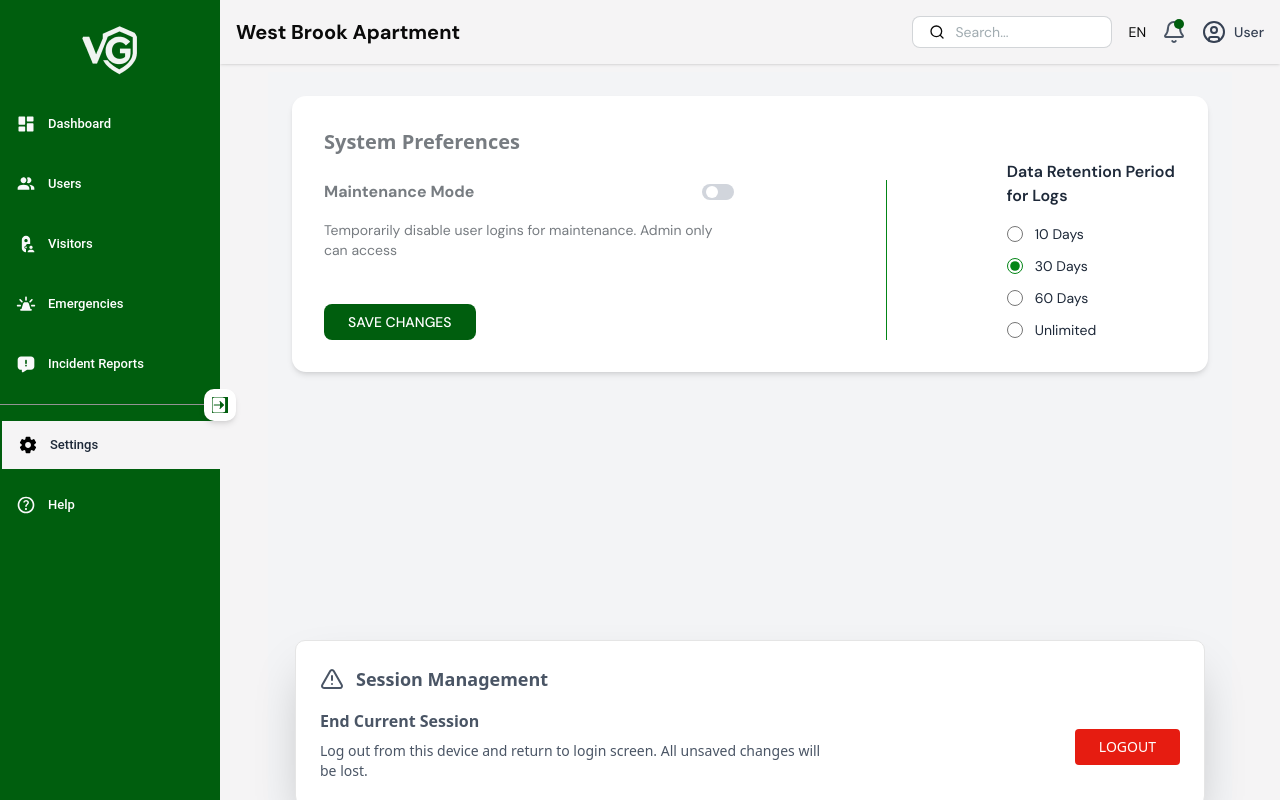
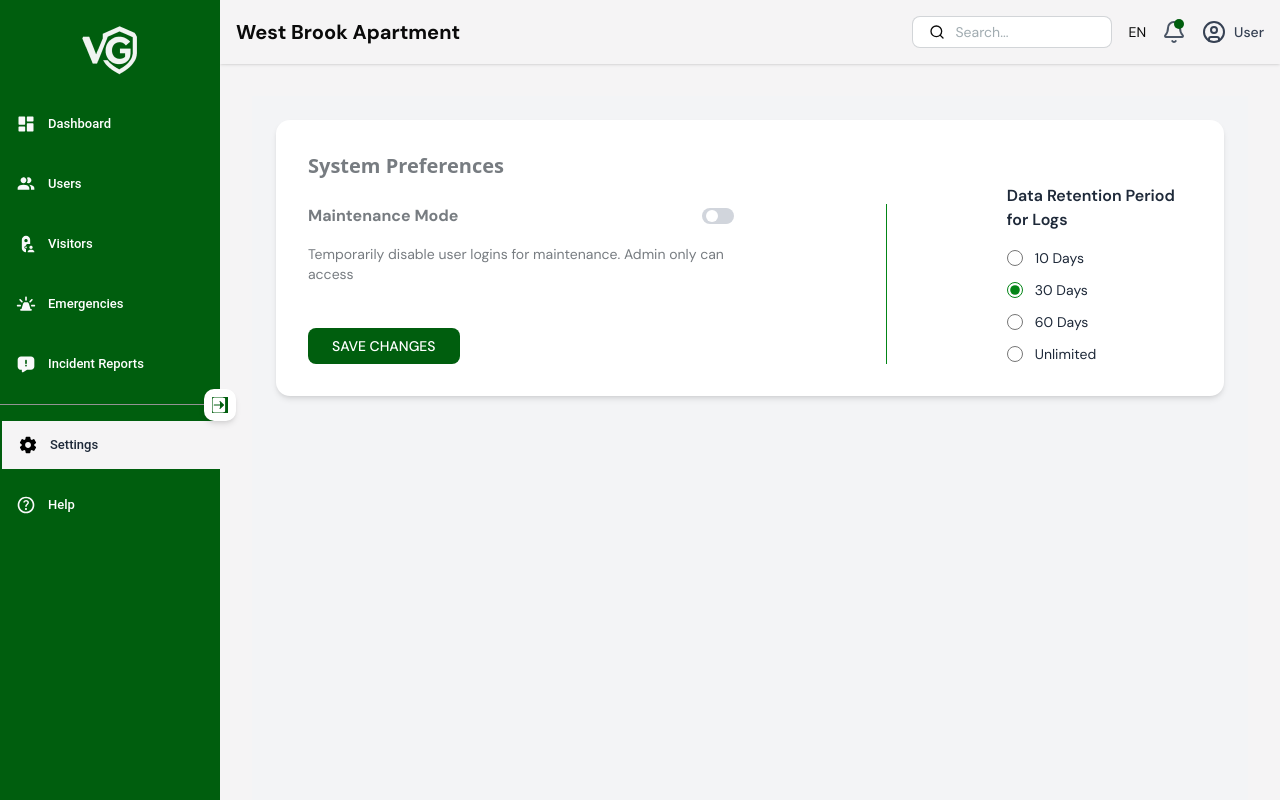
Before and after one commit to Rose-Irungu/kiosk, a React (Vite) app: page /settings in a window 1280 px wide. Built offline with nearby package versions, Linux system fonts and the light colour scheme; no server answers.

Commit message:
Merge branch 'dev'

```diff
--- a/src/components/SessionManagement.jsx
+++ b/src/components/SessionManagement.jsx
@@ -10,7 +10,8 @@ export default function SessionManagementCard() {
 
 
   return (
-    <div className=" p-5 mx-auto    max-w-[950px] w-[950px] ">
+    <div className="p-5 w-full max-w-6xl mx-auto">
+
 
       <div className="border-1  rounded-lg bg-white p-6 shadow-2xl  ">
 
--- a/src/pages/Dashboardpages/Settings.jsx
+++ b/src/pages/Dashboardpages/Settings.jsx
@@ -5,18 +5,16 @@ import SessionManagement from "../../components/SessionManagement";
 export default function Settings() {
   return (
     <Layout>
-      <div className="p-2">
-        <div className=" p-2 -mt-10 ">
-          {" "}
+     <div>
+  <div className="w-full">
+    <SystemPreference />
+  </div>
 
-          <SystemPreference />
-        </div>
-        <div className="-mt-[260px] ">
-          {" "}
+  <div className="w-full">
+    <SessionManagement />
+  </div>
+</div>
 
-          <SessionManagement />
-        </div>
-      </div>
     </Layout>
   );
 }
```
